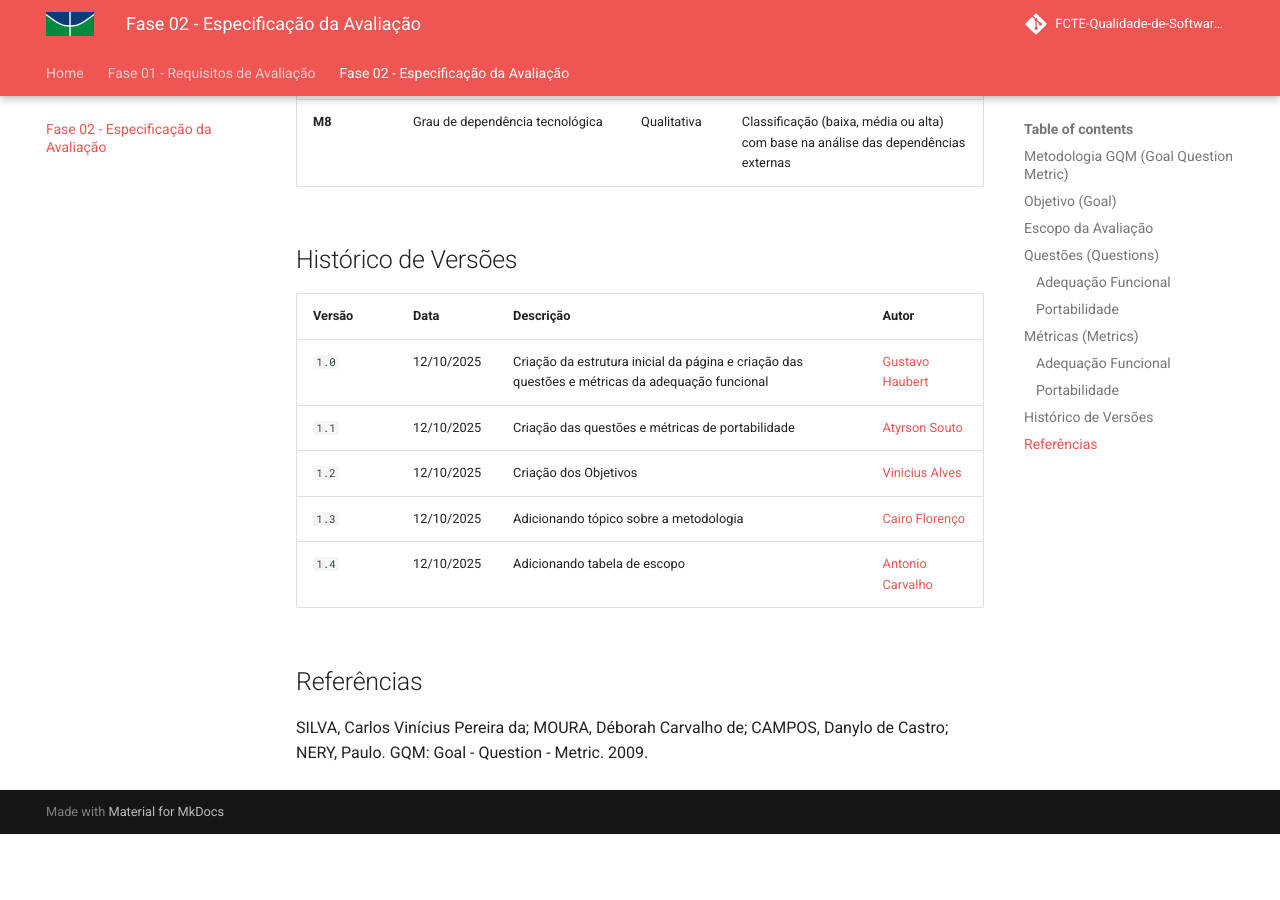
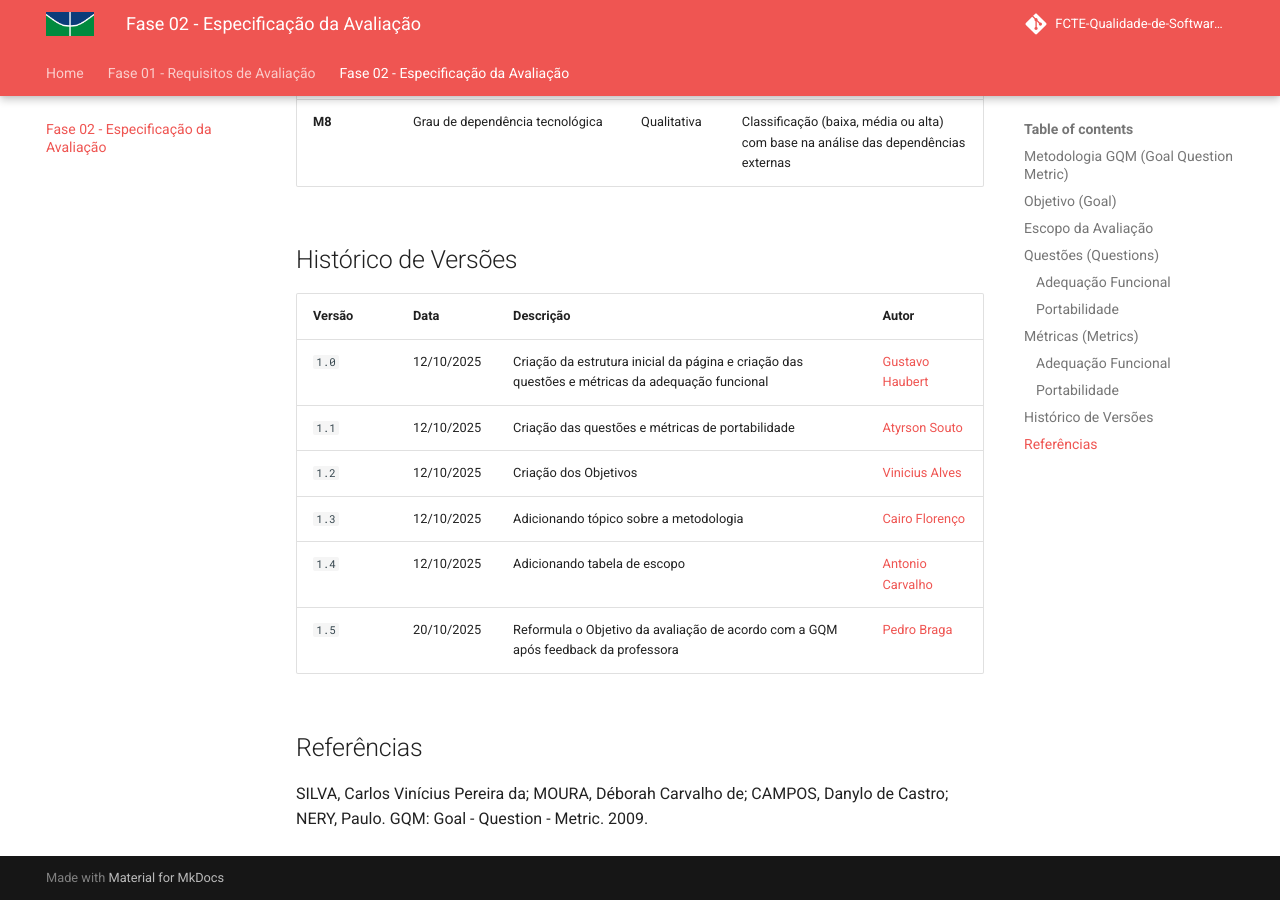
Before and after one commit to FCTE-Qualidade-de-Software-1/2025-2_T01_HEDDY-LAMAR, an MkDocs documentation site: the page built from docs/fase_2/index.md, in a window 1280 px wide and 900 px high, scrolled down 2961 px. Built offline with MkDocs 1.6.1 and Material for MkDocs 9.7.7, drawn with Linux system fonts in a browser that asks for light colours; comment, search, counter and statistics services are not loaded; before the commit the page ends 3795 px from its top, so only the background shows below that.

Commit message:
docs: adiciona minha participacao na tabela de contribuicao da fase_2

```diff
--- a/docs/fase_2/index.md
+++ b/docs/fase_2/index.md
@@ -78,6 +78,7 @@ Analisar o software Cal.com com o propósito de avaliar sua qualidade, com respe
 | `1.2`  | 12/10/2025 | Criação dos Objetivos | [Vinicius Alves](https://github.com/vinialves2020) |
 | `1.3`  | 12/10/2025 | Adicionando tópico sobre a metodologia | [Cairo Florenço](https://github.com/CA1RO) |
 | `1.4`  | 12/10/2025 | Adicionando tabela de escopo | [Antonio Carvalho](https://github.com/antonioscarvalho) |
+| `1.5` | 20/10/2025 | Reformula o Objetivo da avaliação de acordo com a GQM após feedback da professora | [Pedro Braga](https://github.com/Stain19) |
 
 ## Referências
 
```
